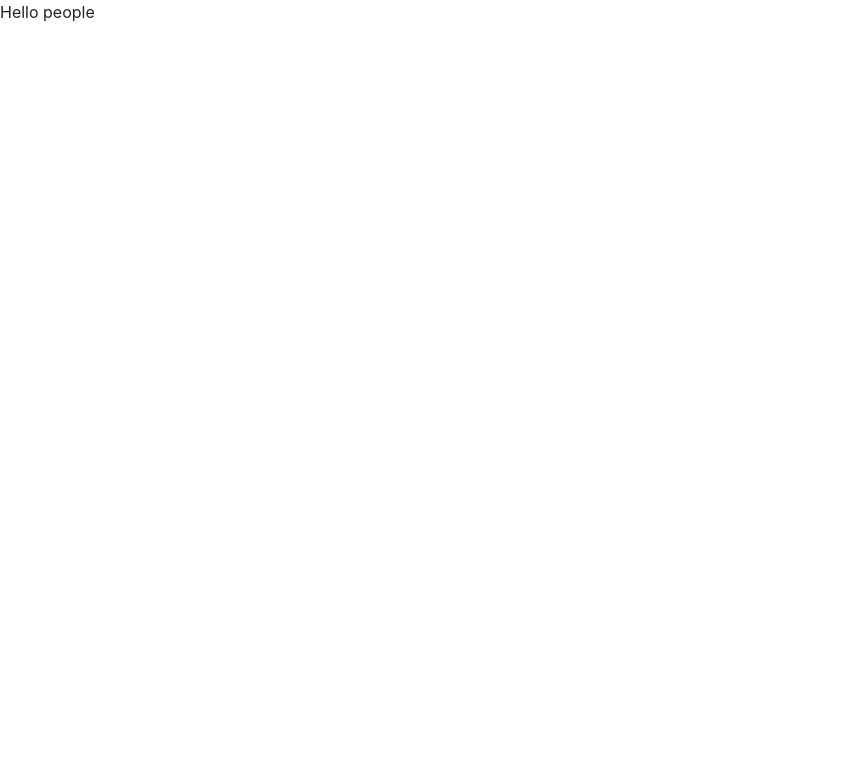
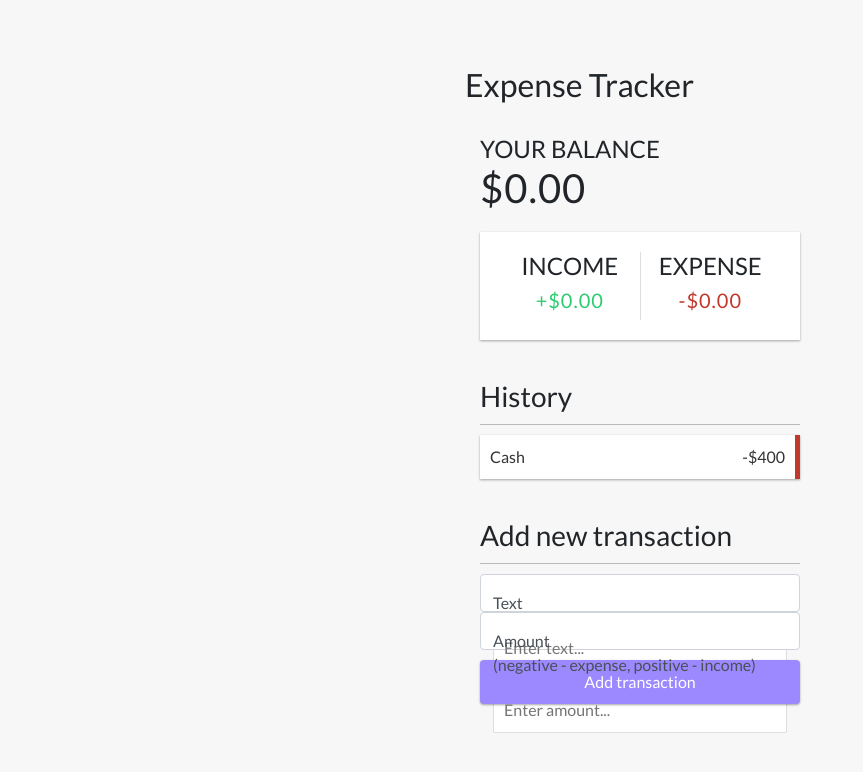
Before and after one commit to jamesoyanna/expense-tracker, a React (Create React App) app: page / in a window 1280 px wide. Shown: the top 772 px of the page, without its empty margins (0-863 px from the left). Built offline with nearby package versions, Linux system fonts and the light colour scheme.

Commit message:
Added Transaction component

```diff
--- a/src/App.css
+++ b/src/App.css
@@ -0,0 +1,151 @@
+@import url('https://fonts.googleapis.com/css?family=Lato&display=swap');
+
+:root {
+  --box-shadow: 0 1px 3px rgba(0, 0, 0, 0.12), 0 1px 2px rgba(0, 0, 0, 0.24);
+}
+
+* {
+  box-sizing: border-box;
+}
+
+body {
+  background-color: #f7f7f7;
+  display: flex;
+  flex-direction: column;
+  align-items: center;
+  justify-content: center;
+  min-height: 100vh;
+  margin: 0;
+  font-family: 'Lato', sans-serif;
+}
+
+.container {
+  margin: 30px auto;
+  width: 350px;
+}
+
+h1 {
+  letter-spacing: 1px;
+  margin: 0;
+}
+
+h3 {
+  border-bottom: 1px solid #bbb;
+  padding-bottom: 10px;
+  margin: 40px 0 10px;
+}
+
+h4 {
+  margin: 0;
+  text-transform: uppercase;
+}
+
+.inc-exp-container {
+  background-color: #fff;
+  box-shadow: var(--box-shadow);
+  padding: 20px;
+  display: flex;
+  justify-content: space-between;
+  margin: 20px 0;
+}
+
+.inc-exp-container > div {
+  flex: 1;
+  text-align: center;
+}
+
+.inc-exp-container > div:first-of-type {
+  border-right: 1px solid #dedede;
+}
+
+.money {
+  font-size: 20px;
+  letter-spacing: 1px;
+  margin: 5px 0;
+}
+
+.money.plus {
+  color: #2ecc71;
+}
+
+.money.minus {
+  color: #c0392b;
+}
+
+label {
+  display: inline-block;
+  margin: 10px 0;
+}
+
+input[type='text'],
+input[type='number'] {
+  border: 1px solid #dedede;
+  border-radius: 2px;
+  display: block;
+  font-size: 16px;
+  padding: 10px;
+  width: 100%;
+}
+
+.btn {
+  cursor: pointer;
+  background-color: #9c88ff;
+  box-shadow: var(--box-shadow);
+  color: #fff;
+  border: 0;
+  display: block;
+  font-size: 16px;
+  margin: 10px 0 30px;
+  padding: 10px;
+  width: 100%;
+}
+
+.btn:focus,
+.delete-btn:focus {
+  outline: 0;
+}
+
+.list {
+  list-style-type: none;
+  padding: 0;
+  margin-bottom: 40px;
+}
+
+.list li {
+  background-color: #fff;
+  box-shadow: var(--box-shadow);
+  color: #333;
+  display: flex;
+  justify-content: space-between;
+  position: relative;
+  padding: 10px;
+  margin: 10px 0;
+}
+
+.list li.plus {
+  border-right: 5px solid #2ecc71;
+}
+
+.list li.minus {
+  border-right: 5px solid #c0392b;
+}
+
+.delete-btn {
+  cursor: pointer;
+  background-color: #e74c3c;
+  border: 0;
+  color: #fff;
+  font-size: 20px;
+  line-height: 20px;
+  padding: 2px 5px;
+  position: absolute;
+  top: 50%;
+  left: 0;
+  transform: translate(-100%, -50%);
+  opacity: 0;
+  transition: opacity 0.3s ease;
+}
+
+.list li:hover .delete-btn {
+  opacity: 1;
+}
--- a/src/App.js
+++ b/src/App.js
@@ -1,10 +1,22 @@
 import React from 'react';
 import './App.css';
+import Header from './components/Header';
+import Balance from "./components/Balance";
+import IncomeExpenses from "./components/IncomeExpenses";
+import TransactionList from "./components/TransactionList";
+import AddTransaction from "./components/AddTransaction";
 
 function App() {
   return (
     <div>
-      Hello people
+     <Header />
+     <div className="container">
+       <Balance />
+       <IncomeExpenses />
+       <TransactionList />
+       <AddTransaction />
+
+     </div>
     </div>
   );
 }
--- /dev/null
+++ b/src/components/AddTransaction.js
@@ -0,0 +1,27 @@
+import React, {useState} from 'react';
+
+const AddTransaction = () => {
+    const [text, setText] = useState('');
+    const [amount, setAmount] = useState(0)
+    return (
+      <>
+        <h3>Add new transaction</h3>
+        <form>
+          <div className="form-control">
+            <label htmlFor="text">Text</label>
+            <input type="text" placeholder="Enter text..." />
+          </div>
+          <div className="form-control">
+            <label htmlFor="amount">
+              Amount <br />
+              (negative - expense, positive - income)
+            </label>
+            <input type="number" placeholder="Enter amount..." />
+          </div>
+          <button className="btn">Add transaction</button>
+        </form>
+      </>
+    );
+}
+
+export default AddTransaction;
--- /dev/null
+++ b/src/components/Balance.js
@@ -0,0 +1,12 @@
+import React from 'react';
+
+const Balance = () => {
+    return (
+      <>
+        <h4>Your Balance</h4>
+        <h1>$0.00</h1>
+      </>
+    );
+}
+
+export default Balance;
--- /dev/null
+++ b/src/components/Header.js
@@ -0,0 +1,11 @@
+import React from 'react';
+
+const Header = () => {
+    return (
+        <h2>
+           Expense Tracker
+        </h2>
+    );
+}
+
+export default Header;
--- /dev/null
+++ b/src/components/IncomeExpenses.js
@@ -0,0 +1,18 @@
+import React from 'react';
+
+const IncomeExpenses = () => {
+    return (
+         <div className="inc-exp-container">
+        <div>
+          <h4>Income</h4>
+          <p className="money plus">+$0.00</p>
+        </div>
+        <div>
+          <h4>Expense</h4>
+          <p className="money minus">-$0.00</p>
+        </div>
+        </div>
+    );
+}
+
+export default IncomeExpenses;
--- /dev/null
+++ b/src/components/TransactionList.js
@@ -0,0 +1,16 @@
+import React from 'react';
+
+const TransactionList = () => {
+    return (
+        <>
+        <h3>History</h3>
+      <ul className="list">
+        <li className="minus">
+          Cash <span>-$400</span><button className="delete-btn">x</button>
+        </li>
+      </ul>
+        </>
+    );
+}
+
+export default TransactionList;
```
